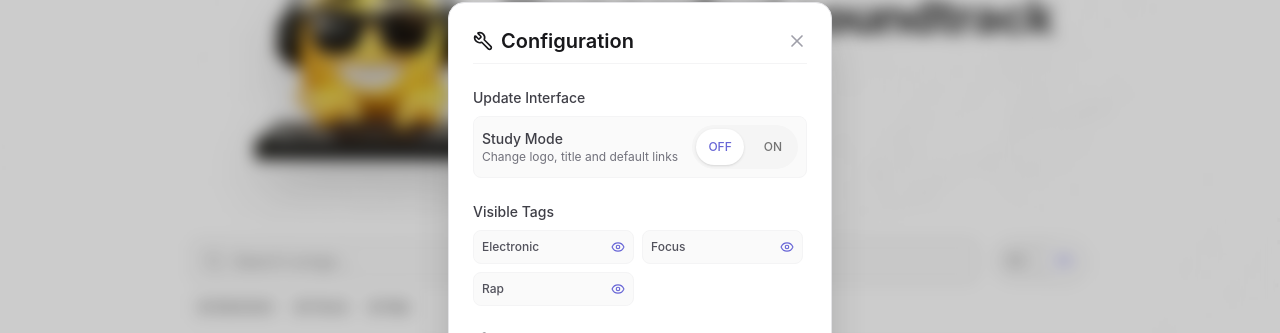
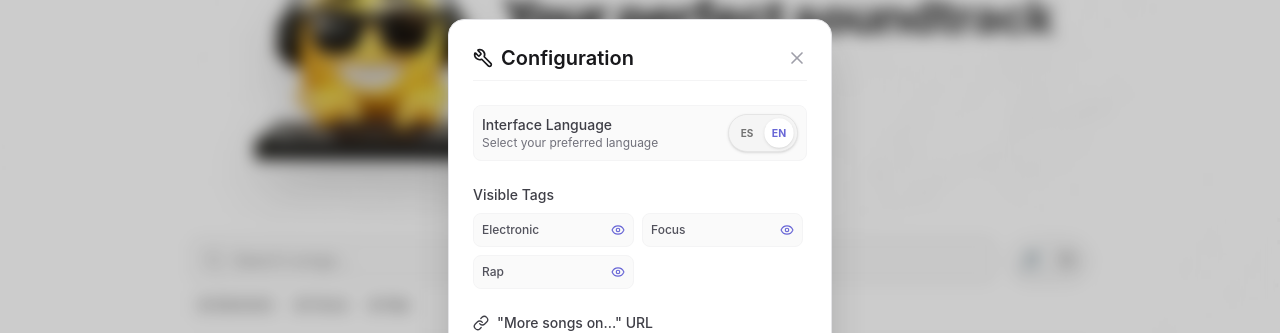
Before and after one commit to gonzalogramagia/music, a React (Vite) app: page /en in a window 1280 px wide. Both pictures are taken after a click on the button 1223 px from the left and 743 px from the top of the page. Shown: the part 129-462 px from the top of the page. Built offline with nearby package versions, Linux system fonts and the light colour scheme.

Commit message:
feat(ui): swap mode and language switches, update aesthetics and dark mode fixes

```diff
--- a/src/components/ConfigModal.tsx
+++ b/src/components/ConfigModal.tsx
@@ -4,6 +4,8 @@ import { useState, useEffect } from "react";
 import { useLanguage } from "../contexts/language-context";
 import { useVideos } from "../contexts/video-context";
 import { useToast } from "../contexts/toast-context";
+import { LanguageSwitch } from "./language-switch";
+
 
 import { normalizeUrl } from "../utils/url-utils";
 
@@ -23,7 +25,7 @@ export default function ConfigModal({ lang, onClose, exportPath, importPath }: C
     const { t } = useLanguage();
     const [playlistUrl, setPlaylistUrl] = useState("https://youtube.com/playlist?list=PL-0_mv1k_D3IR4LDICAe3TZH4xqCX9xsr");
     const [hiddenTags, setHiddenTags] = useState<string[]>([]);
-    const [studyMode, setStudyMode] = useState<boolean>(false);
+
 
     // Compute all unique tags from videos
     const allTags = Array.from(new Set(videos.flatMap(v => v.tags))).sort();
@@ -52,7 +54,6 @@ export default function ConfigModal({ lang, onClose, exportPath, importPath }: C
                 console.error("Failed to parse hidden tags", e);
             }
         }
-        if (savedMode === 'study') setStudyMode(true);
     }, []);
 
     const handleSavePlaylistUrl = () => {
@@ -76,13 +77,6 @@ export default function ConfigModal({ lang, onClose, exportPath, importPath }: C
         window.dispatchEvent(new Event('config-update'));
     };
 
-    const handleToggleMode = (value: boolean) => {
-        setStudyMode(value);
-        localStorage.setItem('config-interface-mode', value ? 'study' : 'music');
-        window.dispatchEvent(new Event('config-update'));
-        toast(lang === 'en' ? 'Changes saved' : 'Cambios guardados', 'success');
-        onClose();
-    };
 
     return (
         <div className="fixed inset-0 z-[100] flex items-center justify-center p-4 bg-black/20 backdrop-blur-sm">
@@ -103,39 +97,18 @@ export default function ConfigModal({ lang, onClose, exportPath, importPath }: C
 
                 <div className="space-y-6">
 
-                    {/* Interface Mode Toggle */}
+                    {/* Language Switch */}
                     <div className="space-y-2">
-                        <h3 className="text-sm font-medium text-zinc-700 dark:text-zinc-300">
-                            {t('interfaceMode')}
-                        </h3>
                         <div className="flex items-center justify-between p-2 bg-zinc-50 dark:bg-zinc-800/50 rounded-lg border border-zinc-100 dark:border-zinc-800">
                             <div className="flex flex-col">
-                                <span className="text-sm font-medium text-zinc-700 dark:text-zinc-200">{t('studyInterface')}</span>
-                                <span className="text-xs text-zinc-500 dark:text-zinc-400">{t('interfaceDesc')}</span>
+                                <span className="text-sm font-medium text-zinc-700 dark:text-zinc-200">
+                                    {lang === 'en' ? 'Interface Language' : 'Idioma de la interfaz'}
+                                </span>
+                                <span className="text-xs text-zinc-500 dark:text-zinc-400">
+                                    {lang === 'en' ? 'Select your preferred language' : 'Selecciona tu idioma preferido'}
+                                </span>
                             </div>
-                            <div>
-                                <div className="flex items-center gap-2 bg-neutral-100 p-1 rounded-full w-fit">
-                                    <button
-                                        onClick={() => handleToggleMode(false)}
-                                        className={`px-3 py-2.5 rounded-full text-xs font-medium transition-all cursor-pointer ${!studyMode
-                                            ? "bg-white shadow-sm text-[#6866D6]"
-                                            : "text-neutral-500 hover:text-neutral-700"
-                                            }`}
-                                    >
-                                        {t('off')}
-                                    </button>
-                                    <button
-                                        onClick={() => handleToggleMode(true)}
-                                        className={`px-3 py-2.5 rounded-full text-xs font-medium transition-all cursor-pointer ${studyMode
-                                            ? "bg-white shadow-sm text-[#6866D6]"
-                                            : "text-neutral-500 hover:text-neutral-700"
-                                            }`}
-                                    >
-                                        {t('on')}
-                                    </button>
-                                </div>
-                                {/* description removed as requested */}
-                            </div>
+                            <LanguageSwitch />
                         </div>
                     </div>
 
--- a/src/components/language-switch.tsx
+++ b/src/components/language-switch.tsx
@@ -5,11 +5,11 @@ export function LanguageSwitch() {
     const { language, setLanguage } = useLanguage();
 
     return (
-        <div className="flex items-center gap-2 bg-neutral-100 p-1 rounded-full w-fit">
+        <div className="flex items-center gap-1 bg-neutral-100 dark:bg-zinc-800 p-1 rounded-full w-fit border border-neutral-200 dark:border-zinc-700 shadow-sm h-[38px]">
             <button
                 onClick={() => setLanguage("es")}
-                className={`px-3 py-2.5 rounded-full text-xs font-medium transition-all cursor-pointer ${language === "es"
-                    ? "bg-white shadow-sm text-[#6866D6]"
+                className={`h-full aspect-square rounded-full text-[10px] font-bold transition-all cursor-pointer flex items-center justify-center ${language === "es"
+                    ? "bg-white dark:bg-zinc-700 shadow-sm text-[#6866D6] scale-105"
                     : "text-neutral-500 hover:text-neutral-700"
                     }`}
             >
@@ -17,8 +17,8 @@ export function LanguageSwitch() {
             </button>
             <button
                 onClick={() => setLanguage("en")}
-                className={`px-3 py-2.5 rounded-full text-xs font-medium transition-all cursor-pointer ${language === "en"
-                    ? "bg-white shadow-sm text-[#6866D6]"
+                className={`h-full aspect-square rounded-full text-[10px] font-bold transition-all cursor-pointer flex items-center justify-center ${language === "en"
+                    ? "bg-white dark:bg-zinc-700 shadow-sm text-[#6866D6] scale-105"
                     : "text-neutral-500 hover:text-neutral-700"
                     }`}
             >
--- /dev/null
+++ b/src/components/mode-switch.tsx
@@ -0,0 +1,47 @@
+import { useState, useEffect } from "react";
+import { useLanguage } from "../contexts/language-context";
+
+export function ModeSwitch() {
+    const { t } = useLanguage();
+    const [studyMode, setStudyMode] = useState(false);
+
+    useEffect(() => {
+        const updateConfig = () => {
+            const mode = localStorage.getItem('config-interface-mode') === 'study';
+            setStudyMode(mode);
+        };
+        updateConfig();
+        window.addEventListener('config-update', updateConfig);
+        return () => window.removeEventListener('config-update', updateConfig);
+    }, []);
+
+    const handleToggleMode = (value: boolean) => {
+        localStorage.setItem('config-interface-mode', value ? 'study' : 'music');
+        window.dispatchEvent(new Event('config-update'));
+    };
+
+    return (
+        <div className="flex items-center gap-1 bg-neutral-100 dark:bg-zinc-800 p-1 rounded-full w-fit border border-neutral-200 dark:border-zinc-700 shadow-sm h-[42px]">
+            <button
+                onClick={() => handleToggleMode(false)}
+                className={`h-full aspect-square rounded-full text-base transition-all cursor-pointer flex items-center justify-center ${!studyMode
+                        ? "bg-white dark:bg-zinc-700 shadow-sm scale-110"
+                        : "opacity-40 hover:opacity-100 grayscale hover:grayscale-0"
+                    }`}
+                title={t('musicInterface') || "Music"}
+            >
+                🎵
+            </button>
+            <button
+                onClick={() => handleToggleMode(true)}
+                className={`h-full aspect-square rounded-full text-base transition-all cursor-pointer flex items-center justify-center ${studyMode
+                        ? "bg-white dark:bg-zinc-700 shadow-sm scale-110"
+                        : "opacity-40 hover:opacity-100 grayscale hover:grayscale-0"
+                    }`}
+                title={t('studyInterface') || "Study"}
+            >
+                📚
+            </button>
+        </div>
+    );
+}
--- a/src/components/music-browser.tsx
+++ b/src/components/music-browser.tsx
@@ -5,7 +5,8 @@ import { useLanguage } from "../contexts/language-context";
 import { VideoForm } from "./video-form";
 import VideoPlayerModal from "./VideoPlayerModal";
 import { Search, SearchX, Plus, Pencil, Trash2, Hash, X, Check, Play } from "lucide-react";
-import { LanguageSwitch } from "./language-switch";
+import { ModeSwitch } from "./mode-switch";
+
 import {
     DndContext,
     closestCenter,
@@ -237,23 +238,17 @@ export function MusicBrowser() {
                             <span className="bg-clip-text text-transparent bg-gradient-to-r from-neutral-900 to-neutral-600 inline">
                                 {t('headline_part1')}
                             </span>
-                                    {language === 'en' ? (
-                                        <span className="text-[#6866D6] block">
-                                            {t('headline_part2')}
+                            <span className={`text-[#6866D6] block ${(language === 'es' && !studyMode) ? 'md:inline' : ''}`}>
+                                {language === 'es' && !studyMode && ' '}{t('headline_part2')}
                             </span>
-                                    ) : (
-                                        <span className="text-[#6866D6] block md:inline">
-                                            {' '}{t('headline_part2')}
-                                        </span>
-                                    )}
                         </>
                     </h1>
-                    {/* Switch de idioma para mobile debajo del título */}
+                    {/* Switch de modo para mobile debajo del título */}
                     <div className="md:hidden flex items-center gap-2 mt-6 mb-0">
                         <span className="text-sm text-neutral-600 font-medium">
-                            {language === 'en' ? 'Switch language' : 'Cambiar idioma'}
+                            {language === 'en' ? 'Switch mode' : 'Cambiar modo'}
                         </span>
-                        <LanguageSwitch />
+                        <ModeSwitch />
                     </div>
                 </div>
             </div>
@@ -276,7 +271,7 @@ export function MusicBrowser() {
                         />
                     </div>
                     <div className="hidden md:block">
-                        <LanguageSwitch />
+                        <ModeSwitch />
                     </div>
                 </div>
 
@@ -359,7 +354,7 @@ export function MusicBrowser() {
                                     rel="noopener noreferrer"
                                     className="block mt-12 mb-0 text-center mx-auto max-w-lg !text-[#6866D6] hover:!text-[#5856b3] transition-colors group cursor-pointer"
                                 >
-                                    <p className="text-base group-hover:underline">
+                                    <p className="text-base group-hover:underline dark:text-white">
                                         {t('moreSongsIn')}{" "}
                                         <span className="break-all">
                                             {playlistUrl}
```
Also changed, not shown: 1 other file (tests, documents, lock files or other folders). Lines whose indentation alone changed are shown as unchanged.
